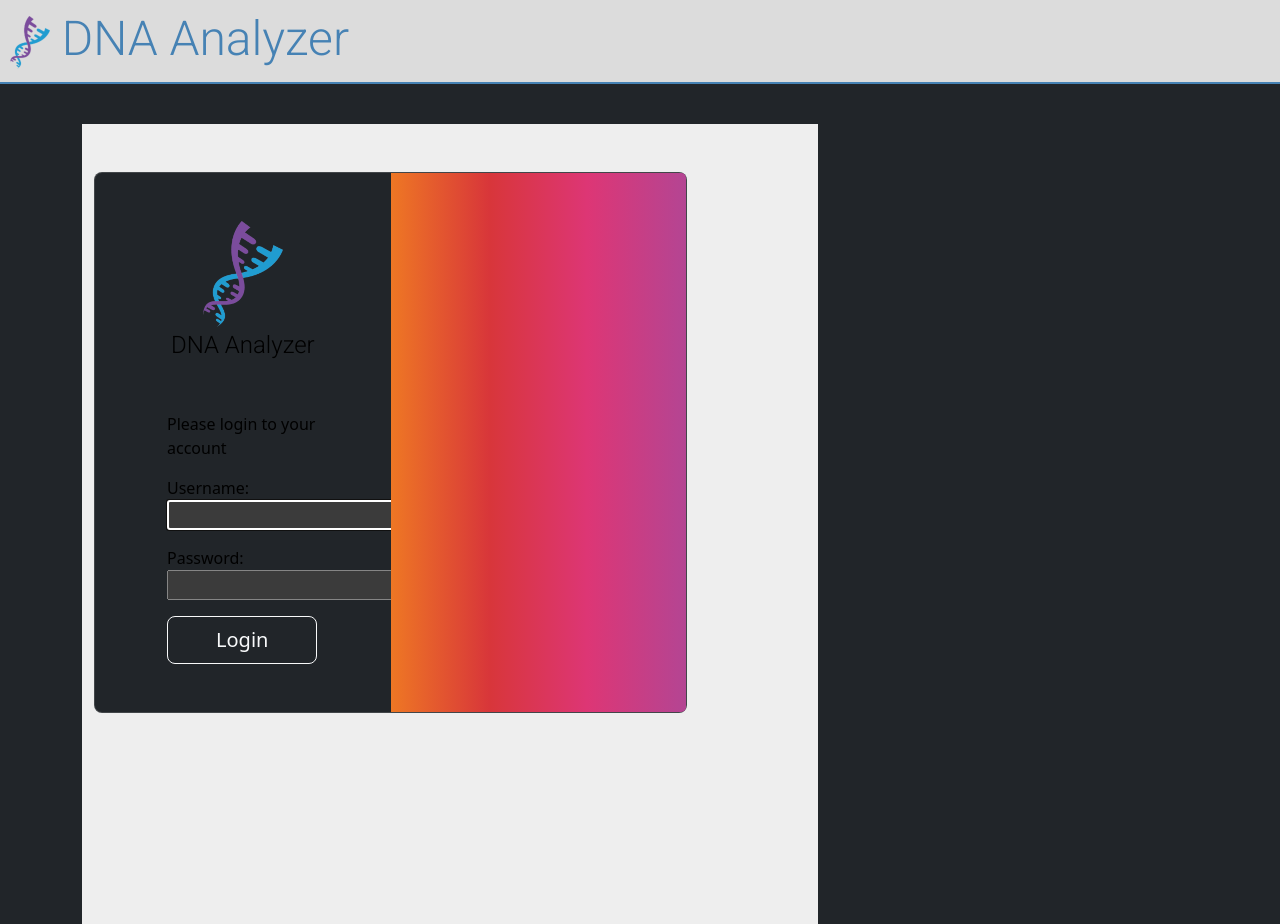
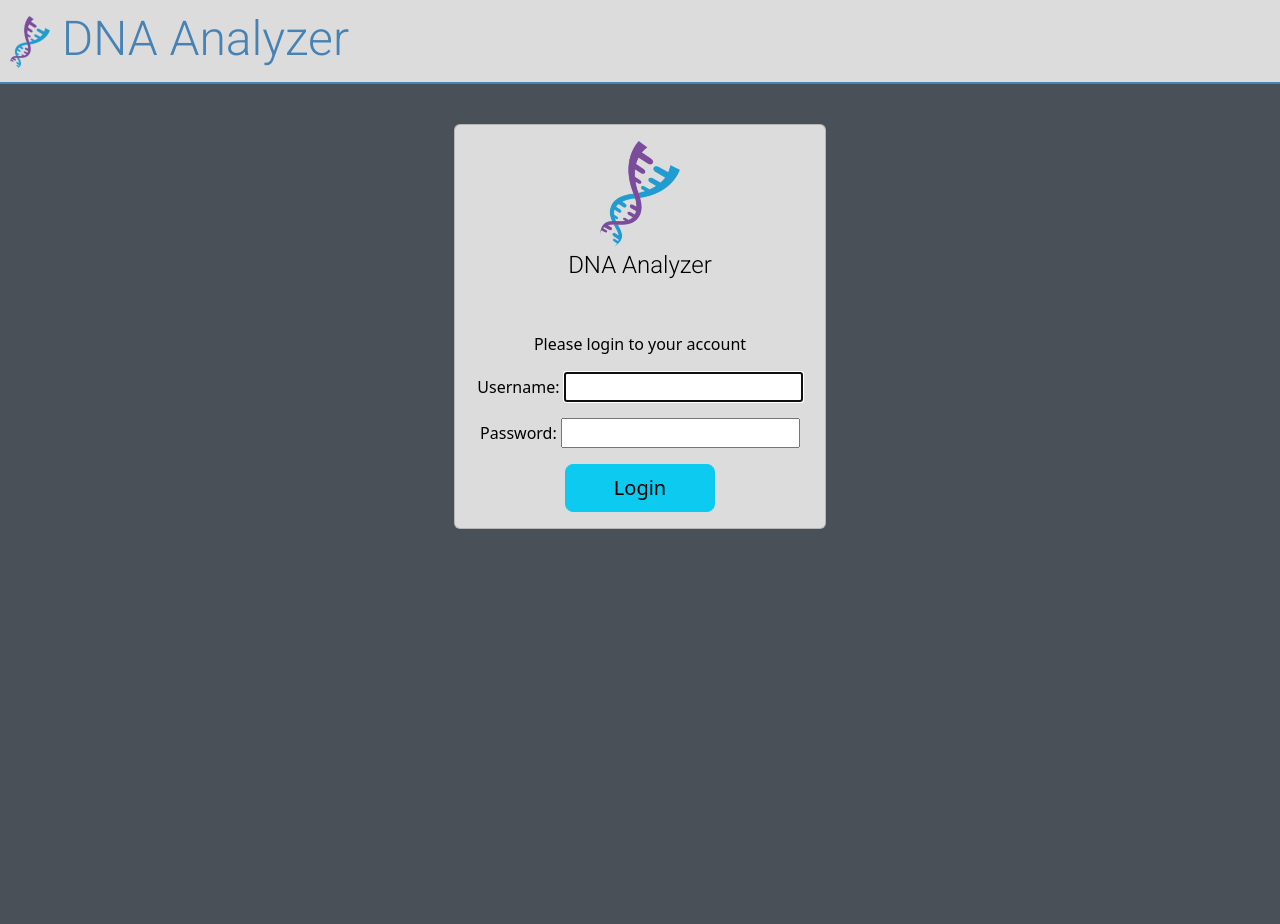
Before and after one commit to przemekgrzesiak91/DNA_Analyzer, a Django app: page /login/ in a window 1280 px wide. After the commit the page ends 529 px from the top, so only its background shows below. Run offline with Django 4.2, Linux system fonts and the light colour scheme.

Commit message:
template fix

```diff
--- a/dna_analysis/static/css/main.css
+++ b/dna_analysis/static/css/main.css
@@ -1,7 +1,6 @@
-.{
-    background-color: #708090;
+body{
+    background-color: #495057;
 }
-
 
 .page-header {
     background-color: #DCDCDC;
@@ -9,6 +8,12 @@
     margin-bottom: 40px;
     padding: 10px 5px 5px 10px;
     border-bottom: 2px solid #4682B4;
+}
+
+.card {
+    background-color: #DCDCDC;
+    color: black;
+
 }
 
 .page-header h1,
@@ -74,26 +79,3 @@ h4 {
     color: #FFFFFF;
     background-color: #C25100;
 }
-
-.gradient-custom-2 {
-/* fallback for old browsers */
-background: #fccb90;
-
-/* Chrome 10-25, Safari 5.1-6 */
-background: -webkit-linear-gradient(to right, #ee7724, #d8363a, #dd3675, #b44593);
-
-/* W3C, IE 10+/ Edge, Firefox 16+, Chrome 26+, Opera 12+, Safari 7+ */
-background: linear-gradient(to right, #ee7724, #d8363a, #dd3675, #b44593);
-}
-
-@media (min-width: 768px) {
-.gradient-form {
-height: 100vh !important;
-}
-}
-@media (min-width: 769px) {
-.gradient-custom-2 {
-border-top-right-radius: .3rem;
-border-bottom-right-radius: .3rem;
-}
-}
--- a/dna_analysis/templates/dna_analysis/base.html
+++ b/dna_analysis/templates/dna_analysis/base.html
@@ -1,6 +1,6 @@
 {% load static %}
 <!doctype html>
-<html lang="en" data-bs-theme="dark">
+<html lang="en">
   <head>
     <meta charset="utf-8">
     <meta name="viewport" content="width=device-width, initial-scale=1">
@@ -20,12 +20,9 @@
        <a href="/">DNA Analyzer</a></h1>
 
         </div>
-        <div class="content container">
-            <div class="row">
-                <div class="col-md-8">
+        <div class="container">
                 {% block content %}
                 {% endblock %}
-                </div>
             </div>
-        </div></body>
+        </body>
 </html>
--- a/dna_analysis/templates/registration/login.html
+++ b/dna_analysis/templates/registration/login.html
@@ -5,40 +5,19 @@
 {% block content %}
 {% load static %}
 
-<section class="h-100 gradient-form" style="background-color: #eee;">
-  <div class="container py-5 h-100">
-
-      <div class="col-xl-10">
-        <div class="card rounded-3 text-black">
-          <div class="row g-0">
-            <div class="col-lg-6">
-              <div class="card-body p-md-5 mx-md-4">
-
-                <div class="text-center">
-
-                  <img src="{% static 'img/dna.png' %}" alt="My image">
+<div class="col-md-4 offset-md-4">
+            <div class="card">
+                <div class="card-body text-center">
+                    <img src="{% static 'img/dna.png' %}" alt="Logo">
                     <h4 class="mt-1 mb-5 pb-1">DNA Analyzer</h4>
-                </div>
-
                     <p>Please login to your account</p>
-
                     <form method="post">
                         {% csrf_token %}
                         {{ form.as_p }}
-                    <button class="btn btn-outline-light btn-lg px-5" type="submit">Login</button>
+                        <button class="btn btn-info btn-lg px-5" type="submit">Login</button>
                     </form>
-
-              </div>
-            </div>
-            <div class="col-lg-6 d-flex align-items-center gradient-custom-2">
-              <div class="text-white px-3 py-4 p-md-5 mx-md-4">
-              </div>
-            </div>
                 </div>
             </div>
         </div>
 
-  </div>
-</section>
-
 {% endblock %}
```
Also changed, not shown: dna_analysis/static/css/dna_analysis — kopia.css (+7 -6 lines). Lines whose indentation alone changed are shown as unchanged.
